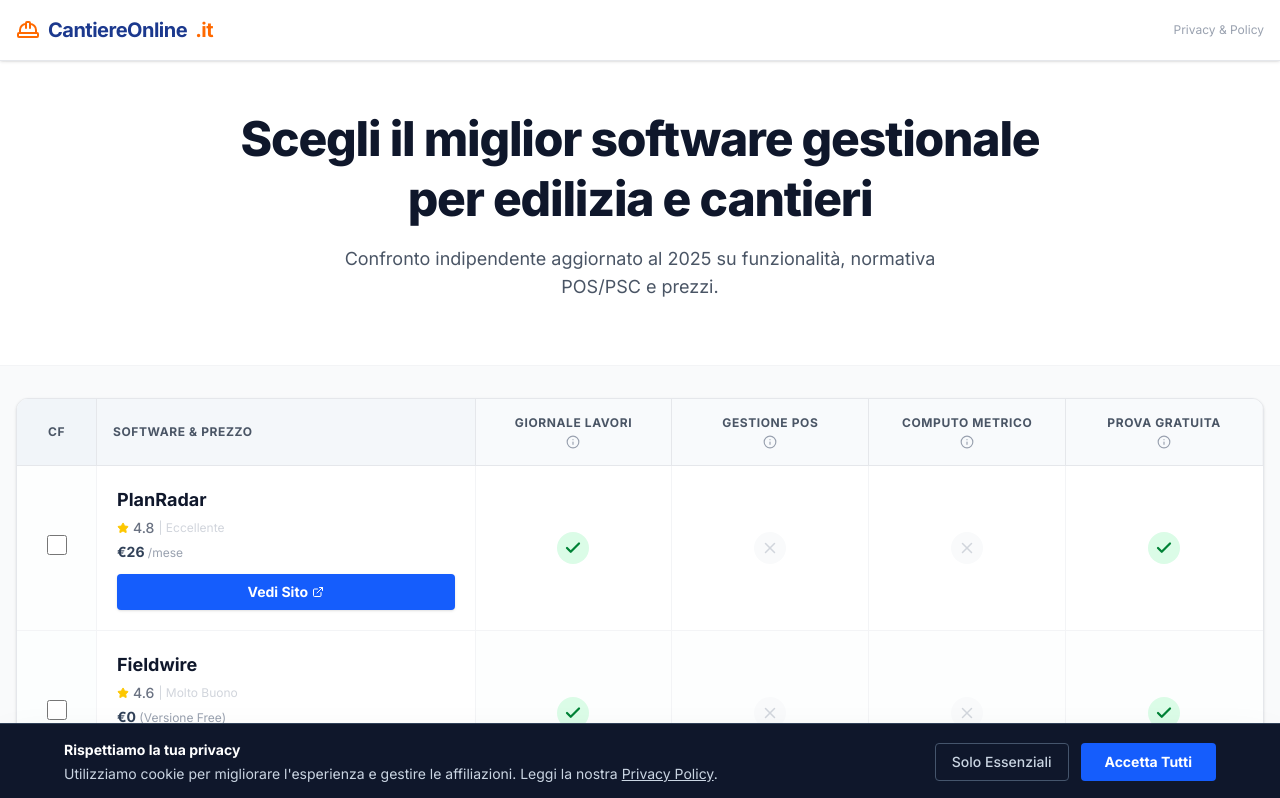
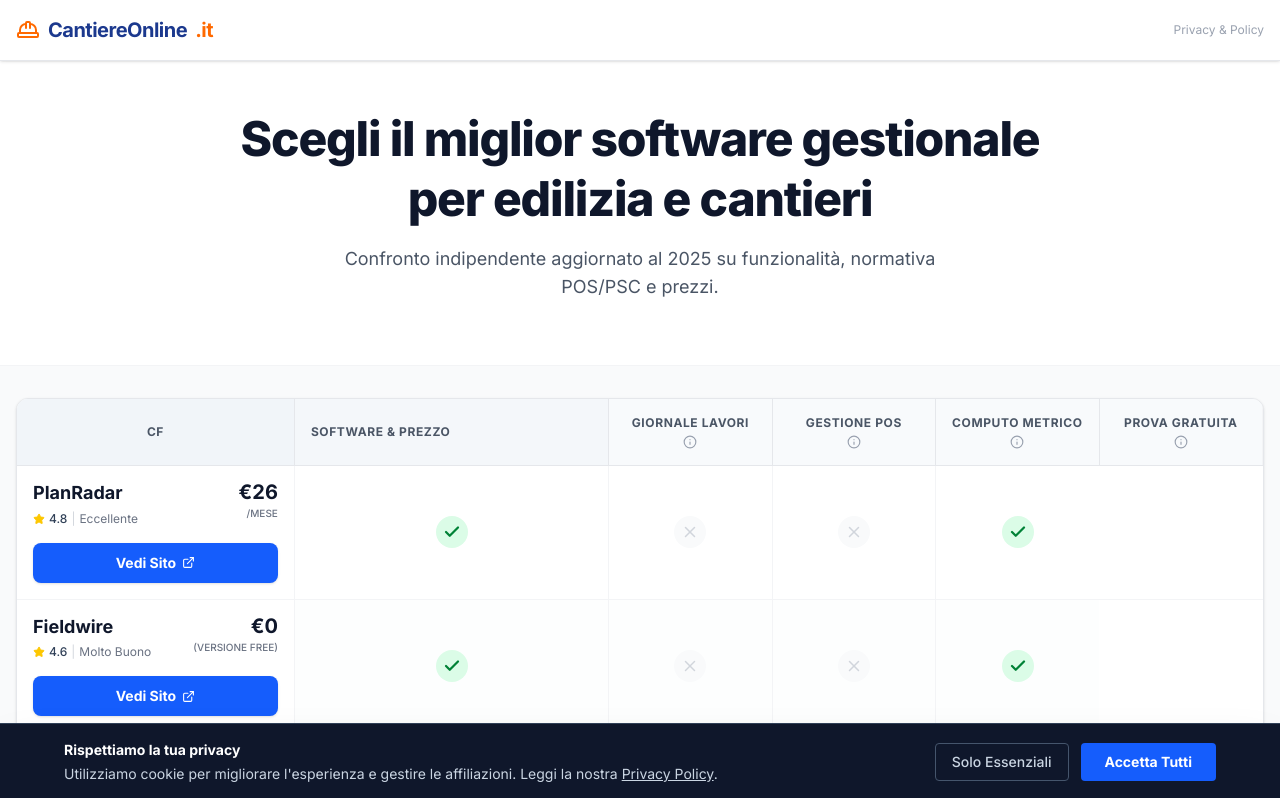
Before and after one commit to Mikymayk/cantiereonline, a Next.js app: page / in a window 1280 px wide. Shown: the top 798 px of the page. Built offline with nearby package versions, Linux system fonts and the light colour scheme.

Commit message:
prezzo spostato

```diff
--- a/app/page.tsx
+++ b/app/page.tsx
@@ -208,42 +208,44 @@
                   {products.map((product, index) => (
                     <tr key={product.id} className={`hover:bg-blue-50/20 transition-colors divide-x divide-gray-100 ${index % 2 === 0 ? 'bg-white' : 'bg-gray-50/30'}`}>
 
-                      {/* CHECKBOX SELEZIONE */}
-                      <td className="p-4 text-center bg-slate-50/30">
-                        <input
-                          type="checkbox"
-                          checked={selectedIds.includes(product.id)}
-                          onChange={() => toggleSelection(product.id)}
-                          className="w-5 h-5 rounded border-gray-300 text-blue-600 focus:ring-blue-500 cursor-pointer"
-                        />
-                      </td>
+{/* COLONNA 1: NOME + PREZZO + CTA */}
+<td className="p-4 align-top bg-white">
+  <div className="flex flex-col h-full justify-between gap-4">
 
-                      {/* COLONNA 1: NOME + CTA */}
-                      <td className="p-5 align-top bg-white">
-                        <div className="flex flex-col h-full justify-between gap-3">
+    {/* HEADER: NOME A SINISTRA, PREZZO A DESTRA */}
+    <div className="flex justify-between items-start gap-2">
+
+      {/* Sinistra: Nome e Voto */}
       <div>
-                            <Link href={`/software/${product.id}`} className="font-bold text-lg text-slate-900 hover:text-blue-600 hover:underline decoration-2 underline-offset-4 block">
+        <Link href={`/software/${product.id}`} className="font-bold text-lg text-slate-900 hover:text-blue-600 hover:underline decoration-2 underline-offset-4 block leading-tight">
           {product.name}
         </Link>
-                            <div className="flex items-center gap-1 text-sm text-gray-500 mt-1">
+        <div className="flex items-center gap-1 text-xs text-gray-500 mt-1.5">
             <Star size={12} className="fill-yellow-400 text-yellow-400" />
-                               <span className="font-medium">{product.rating}</span>
-                               <span className="text-xs text-gray-300">| {product.reviews}</span>
-                            </div>
-                            <div className="text-sm font-bold text-slate-700 mt-1">
-                              {product.price} <span className="text-xs font-normal text-gray-400">{product.period}</span>
+            <span className="font-medium text-slate-700">{product.rating}</span>
+            <span className="text-gray-300">|</span>
+            <span className="truncate">{product.reviews}</span>
         </div>
       </div>
 
-                          {/* BOTTONE BLU RICHIESTO */}
+      {/* Destra: Prezzo (Allineato a destra) */}
+      <div className="text-right shrink-0">
+        <div className="font-bold text-xl text-slate-900 leading-none">{product.price}</div>
+        <div className="text-[10px] text-gray-500 uppercase font-medium mt-1">{product.period}</div>
+      </div>
+
+    </div>
+
+    {/* BOTTONE BLU */}
     <a
       href={product.link}
       target="_blank"
       rel="nofollow sponsored"
-                            className="w-full text-center py-2 px-3 rounded text-sm font-bold text-white bg-blue-600 hover:bg-blue-700 shadow-sm transition-all flex items-center justify-center gap-1"
+      className="w-full text-center py-2.5 px-3 rounded-lg text-sm font-bold text-white bg-blue-600 hover:bg-blue-700 shadow-sm hover:shadow-md transition-all flex items-center justify-center gap-1.5"
     >
-                            Vedi Sito <ExternalLink size={12} />
+      Vedi Sito <ExternalLink size={13} />
     </a>
+
   </div>
 </td>
 
```
Lines whose indentation alone changed are shown as unchanged.
